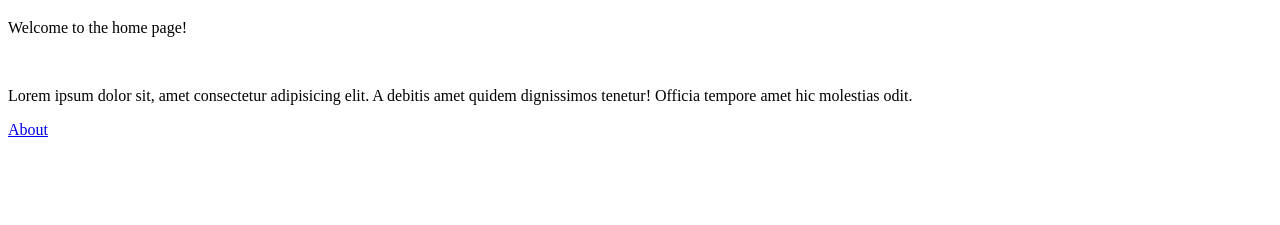
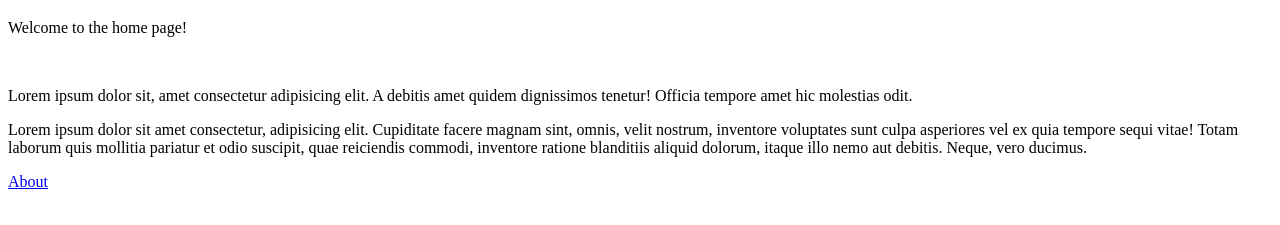
Before and after one commit to Gavidia7/ejercicio_devops, a website: page public/index.html in a window 1280 px wide. Shown: the part 61-286 px from the top of the page. Drawn offline with Linux system fonts and the light colour scheme.

Commit message:
primer committt

```diff
--- a/public/index.html
+++ b/public/index.html
@@ -9,7 +9,7 @@
     <h1>Home Page</h1>
     <p>Welcome to the home page!</p><br>
     <p>Lorem ipsum dolor sit, amet consectetur adipisicing elit. A debitis amet quidem dignissimos tenetur! Officia tempore amet hic molestias odit.</p>
-    <nav>
+    <p>Lorem ipsum dolor sit amet consectetur, adipisicing elit. Cupiditate facere magnam sint, omnis, velit nostrum, inventore voluptates sunt culpa asperiores vel ex quia tempore sequi vitae! Totam laborum quis mollitia pariatur et odio suscipit, quae reiciendis commodi, inventore ratione blanditiis aliquid dolorum, itaque illo nemo aut debitis. Neque, vero ducimus.</p><nav>
         <a href="/about">About</a>
     </nav>
 </body>
```
